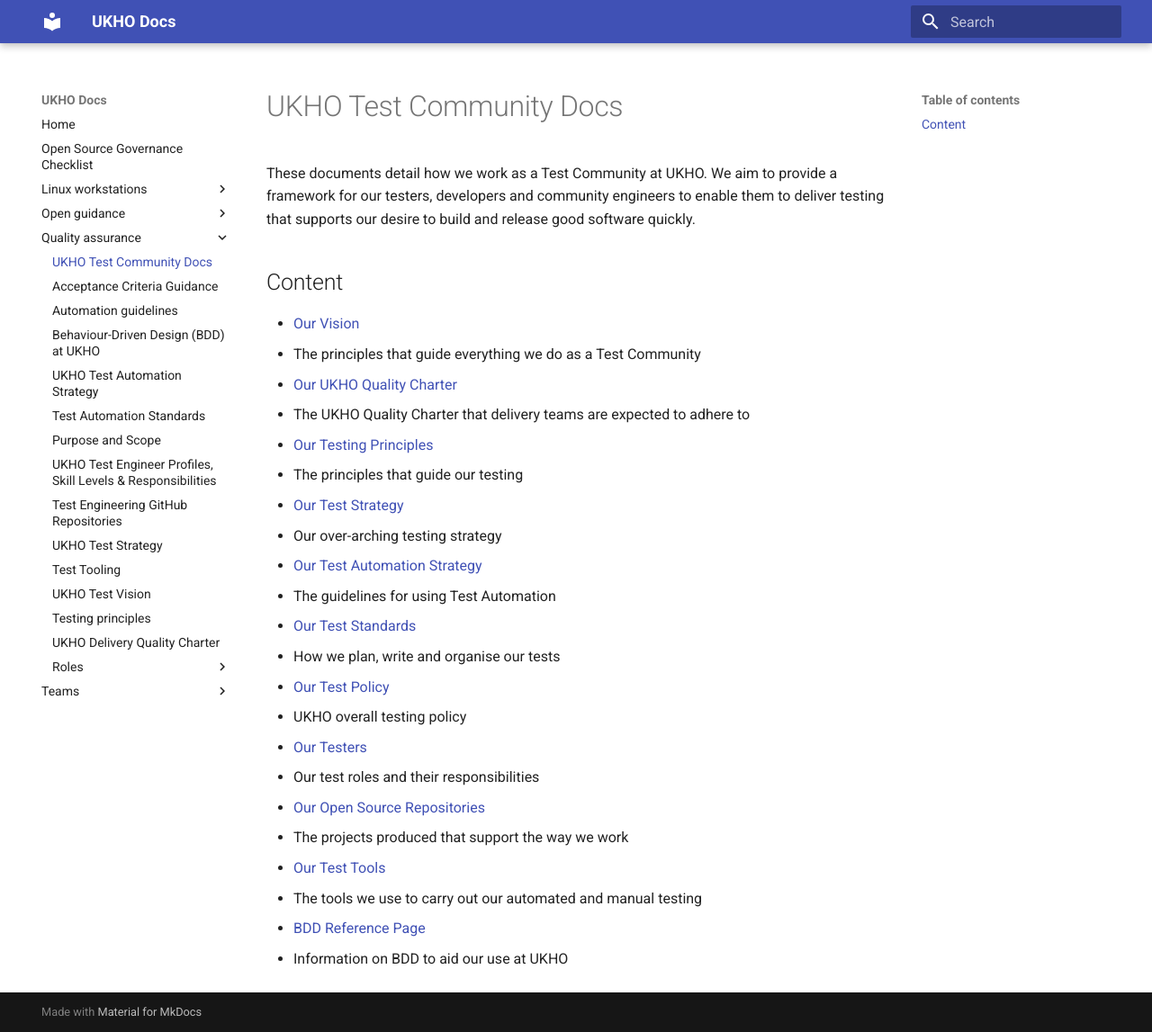
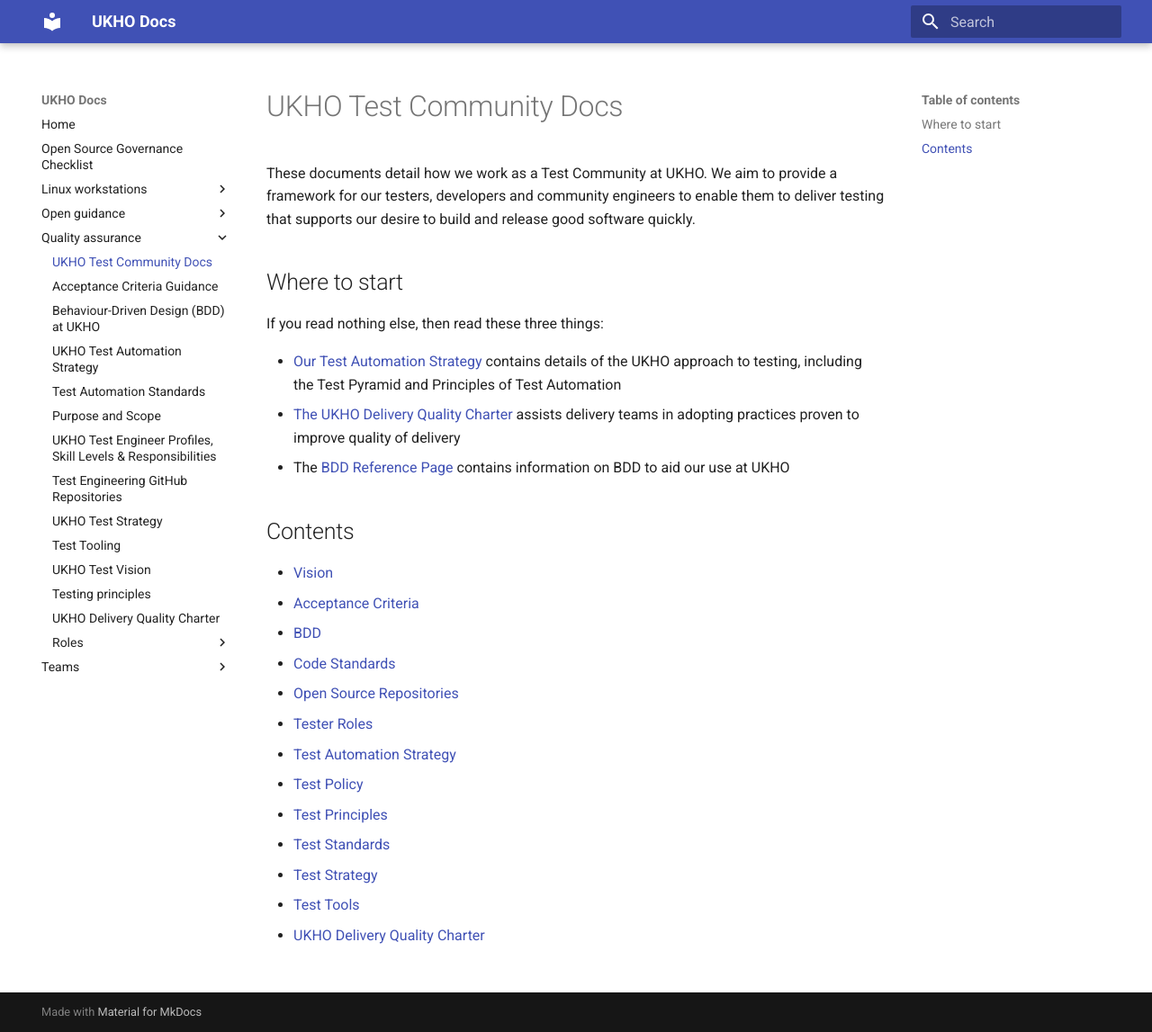
Before and after one commit to UKHO/docs, an MkDocs documentation site: the page built from docs/quality-assurance/README.md, in a window 1280 px wide and 1147 px high. Shown: the whole window at 90% size. Built offline with MkDocs 1.6.1 and Material for MkDocs 9.7.7, drawn with Linux system fonts in a browser that asks for light colours.

Commit message:
Modified Test Community intro

```diff
--- a/docs/quality-assurance/README.md
+++ b/docs/quality-assurance/README.md
@@ -2,27 +2,26 @@
 
 These documents detail how we work as a Test Community at UKHO. We aim to provide a framework for our testers, developers and community engineers to enable them to deliver testing that supports our desire to build and release good software quickly.
 
-## Content
+## Where to start
 
-* [Our Vision](test-vision.md)
-  * The principles that guide everything we do as a Test Community
-* [Our UKHO Quality Charter](ukho-quality-charter.md)
-  * The UKHO Quality Charter that delivery teams are expected to adhere to
-* [Our Testing Principles](testing-principles.md)
-  * The principles that guide our testing
-* [Our Test Strategy](test-strategy.md)
-  * Our over-arching testing strategy
-* [Our Test Automation Strategy](test-automation-strategy.md)
-  * The guidelines for using Test Automation
-* [Our Test Standards](test-code-standards.md)
-  * How we plan, write and organise our tests
-* [Our Test Policy](test-policy.md)
-  * UKHO overall testing policy
-* [Our Testers](test-profiles.md)
-  * Our test roles and their responsibilities
-* [Our Open Source Repositories](test-repositories.md)
-  * The projects produced that support the way we work
-* [Our Test Tools](test-tooling.md)
-  * The tools we use to carry out our automated and manual testing
-* [BDD Reference Page](bdd.md)
-  * Information on BDD to aid our use at UKHO
+If you read nothing else, then read these three things:
+
+* [Our Test Automation Strategy](test-automation-strategy.md) contains details of the UKHO approach to testing, including the Test Pyramid and Principles of Test Automation
+* [The UKHO Delivery Quality Charter](ukho-quality-charter.md) assists delivery teams in adopting practices proven to improve quality of delivery
+* The [BDD Reference Page](bdd.md) contains information on BDD to aid our use at UKHO
+
+## Contents
+
+* [Vision](test-vision.md)
+* [Acceptance Criteria](acceptance-criteria.md)
+* [BDD](bdd.md)
+* [Code Standards](test-code-standards.md)
+* [Open Source Repositories](test-repositories.md)
+* [Tester Roles](test-profiles.md)
+* [Test Automation Strategy](test-automation-strategy.md)
+* [Test Policy](test-policy.md)
+* [Test Principles](testing-principles.md)
+* [Test Standards](test-code-standards.md)
+* [Test Strategy](test-strategy.md)
+* [Test Tools](test-tooling.md)
+* [UKHO Delivery Quality Charter](ukho-quality-charter.md)
```
Also changed, not shown: docs/quality-assurance/automation-guidelines.md (deleted, +0 -106 lines).
